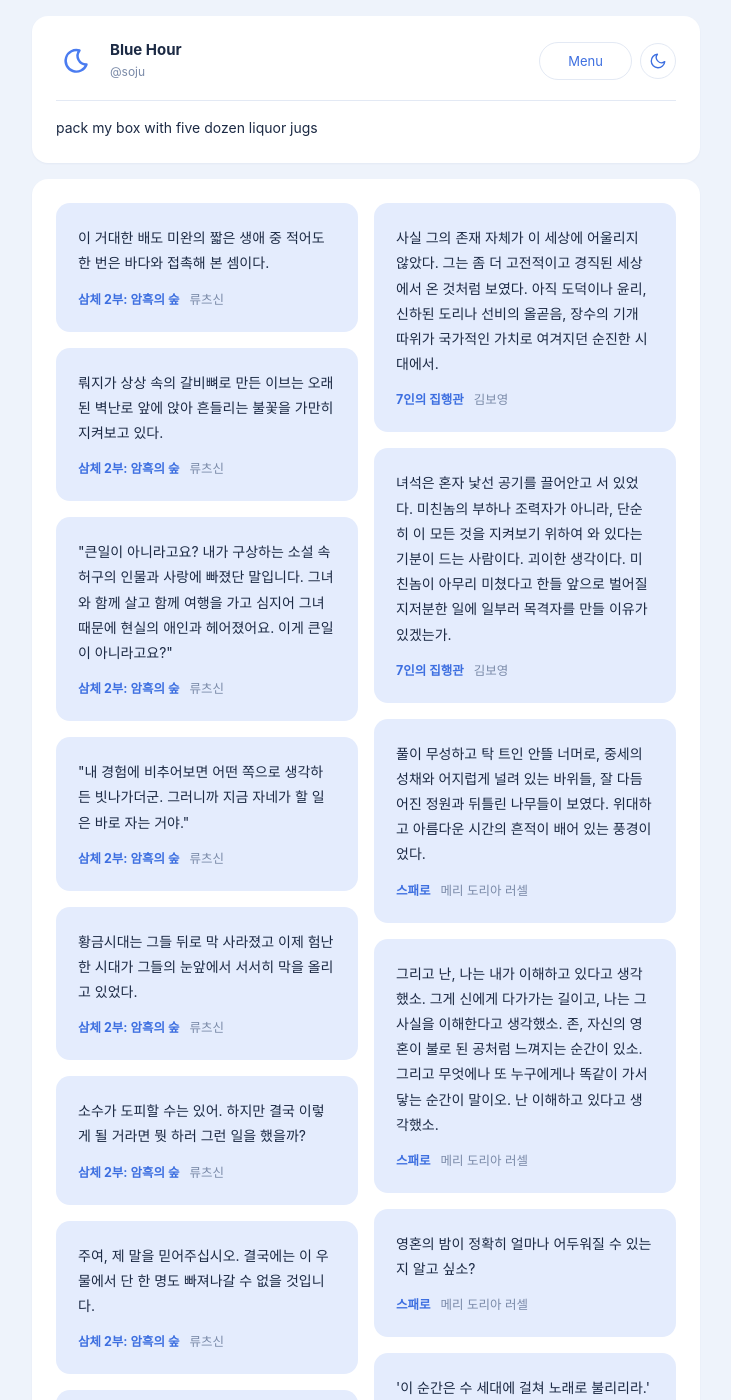
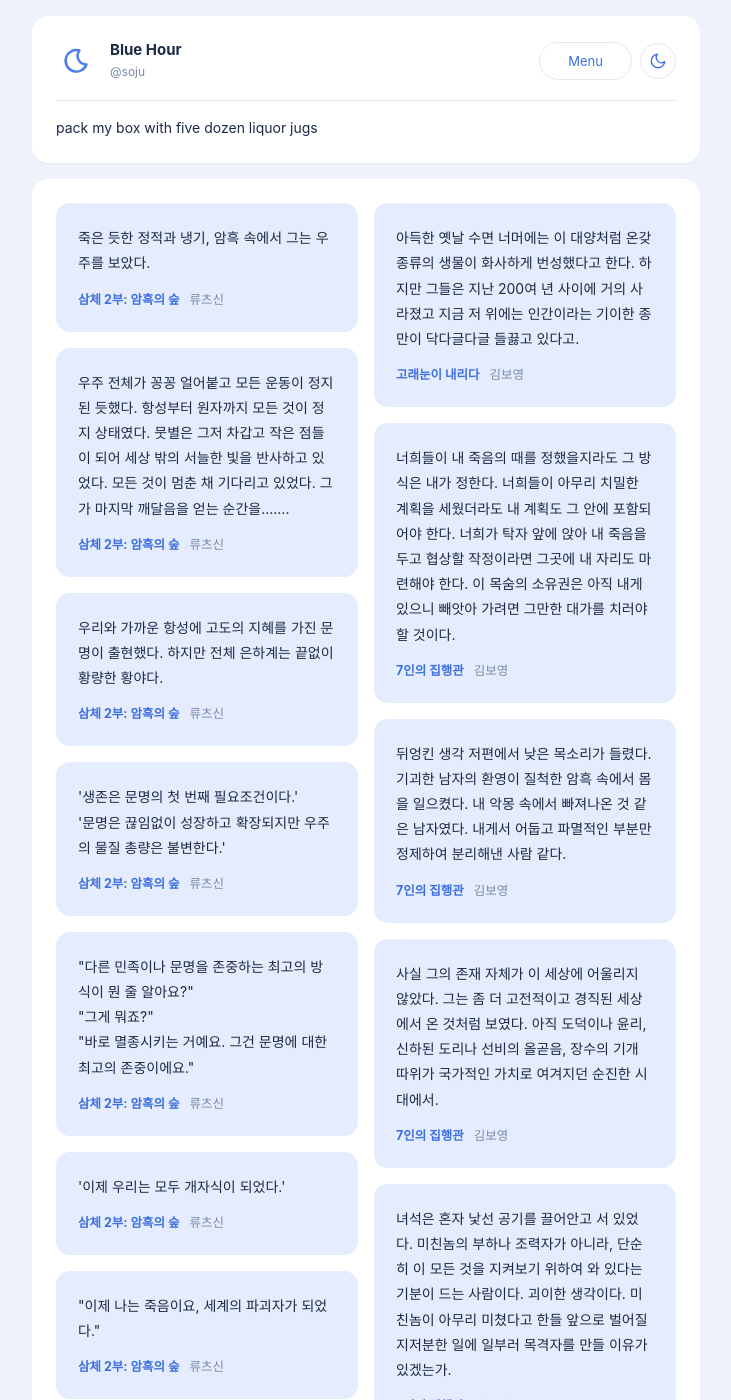
Before and after one commit to sojung-moon/sojung-moon.github.io, a Jekyll site: the page built from book.html, in a window 1280 px wide and 1400 px high. Shown: the whole window, without its empty margins (274-1005 px from the left). Built offline with Jekyll 4.4.1, drawn with Linux system fonts in a browser that asks for light colours; some web fonts are replaced; some of the changed text lies outside the part shown.

Commit message:
Update Book “quotes”

```diff
--- a/_data/quotes.yml
+++ b/_data/quotes.yml
@@ -132,3 +132,35 @@ items:
   - title: '삼체 2부: 암흑의 숲'
     author: 류츠신
     quote: 이 거대한 배도 미완의 짧은 생애 중 적어도 한 번은 바다와 접촉해 본 셈이다.
+  - title: '삼체 2부: 암흑의 숲'
+    author: 류츠신
+    quote: |-
+      "모든 면벽자 가운데 가장 위험한 자가 뤄지입니까?"
+      진시황이 고개를 들어 검푸르게 변해가는 하늘로 시선을 던졌다.
+      "그건 우리도 모른다. 한 가지 분명한 건 면벽자 네 명 중 오직 그만이 주와 직접 대결할 거란 사실이다."
+  - title: '삼체 2부: 암흑의 숲'
+    author: 류츠신
+    quote: '"이제 나는 죽음이요, 세계의 파괴자가 되었다."'
+  - title: '삼체 2부: 암흑의 숲'
+    author: 류츠신
+    quote: "'이제 우리는 모두 개자식이 되었다.'"
+  - title: '삼체 2부: 암흑의 숲'
+    author: 류츠신
+    quote: |-
+      "다른 민족이나 문명을 존중하는 최고의 방식이 뭔 줄 알아요?"
+      "그게 뭐죠?"
+      "바로 멸종시키는 거예요. 그건 문명에 대한 최고의 존중이에요."
+  - title: '삼체 2부: 암흑의 숲'
+    author: 류츠신
+    quote: |-
+      '생존은 문명의 첫 번째 필요조건이다.'
+      '문명은 끊임없이 성장하고 확장되지만 우주의 물질 총량은 불변한다.'
+  - title: '삼체 2부: 암흑의 숲'
+    author: 류츠신
+    quote: 우리와 가까운 항성에 고도의 지혜를 가진 문명이 출현했다. 하지만 전체 은하계는 끝없이 황량한 황야다.
+  - title: '삼체 2부: 암흑의 숲'
+    author: 류츠신
+    quote: 우주 전체가 꽁꽁 얼어붙고 모든 운동이 정지된 듯했다. 항성부터 원자까지 모든 것이 정지 상태였다. 뭇별은 그저 차갑고 작은 점들이 되어 세상 밖의 서늘한 빛을 반사하고 있었다. 모든 것이 멈춘 채 기다리고 있었다. 그가 마지막 깨달음을 얻는 순간을…….
+  - title: '삼체 2부: 암흑의 숲'
+    author: 류츠신
+    quote: 죽은 듯한 정적과 냉기, 암흑 속에서 그는 우주를 보았다.
```
